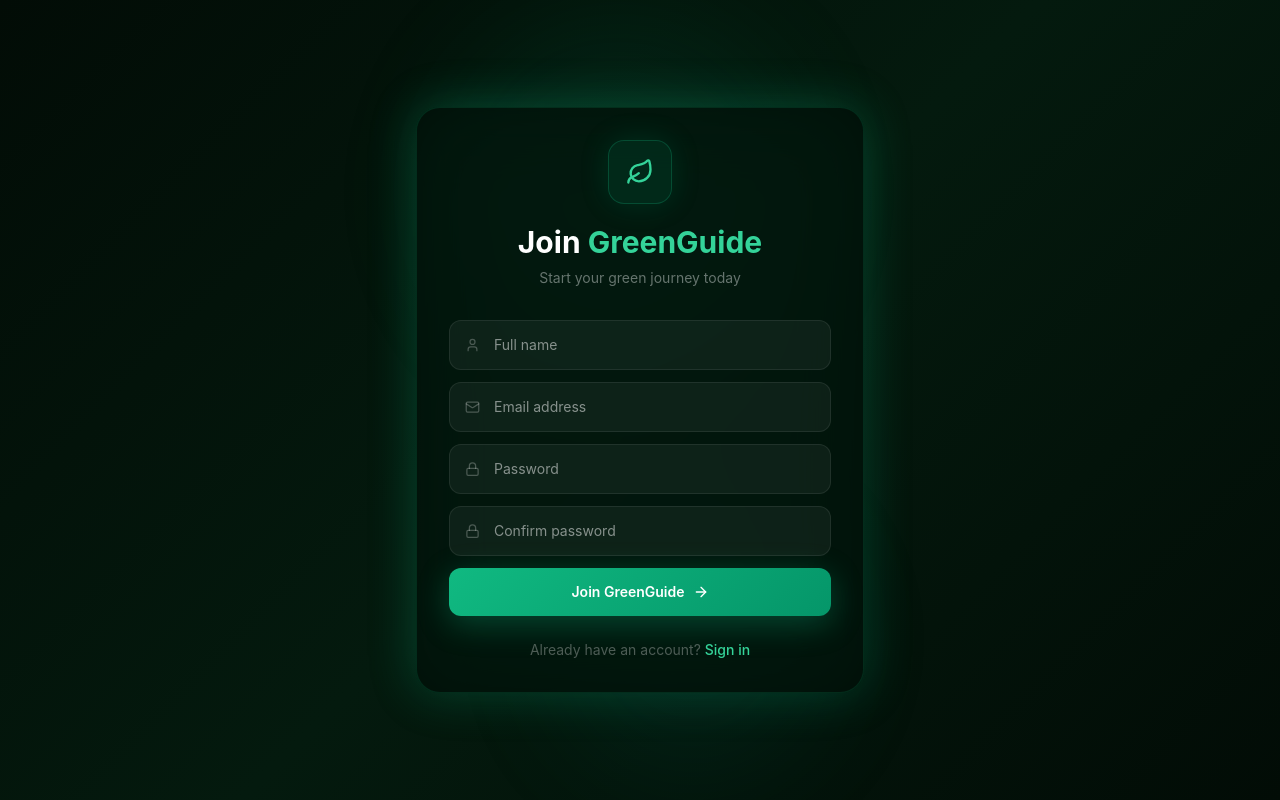
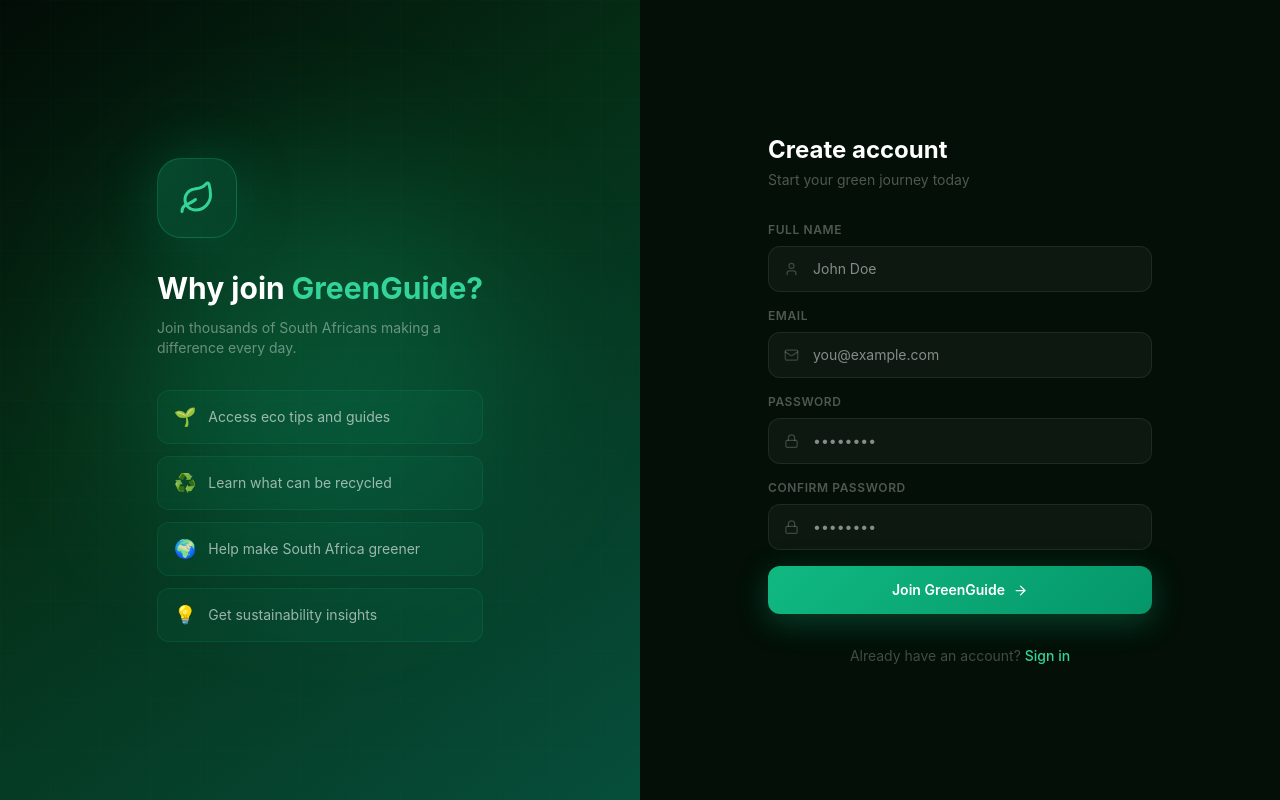
Before and after one commit to kattdevs/GreenGuide, a React (Vite) app in the folder frontend/: page /signup in a window 1280 px wide. Built offline with nearby package versions, Linux system fonts and the light colour scheme.

Commit message:
redesigned signup page for uniform design

```diff
--- a/frontend/src/pages/Signup.jsx
+++ b/frontend/src/pages/Signup.jsx
@@ -28,68 +28,126 @@ export default function Signup() {
   }
 
   const fields = [
-    { key: 'name',     placeholder: 'Full name',        type: 'text',     Icon: User },
-    { key: 'email',    placeholder: 'Email address',    type: 'email',    Icon: Mail },
-    { key: 'password', placeholder: 'Password',         type: 'password', Icon: Lock },
-    { key: 'confirm',  placeholder: 'Confirm password', type: 'password', Icon: Lock },
+    { key: 'name',     placeholder: 'John Doe',         type: 'text',     Icon: User, label: 'Full Name'        },
+    { key: 'email',    placeholder: 'you@example.com',  type: 'email',    Icon: Mail, label: 'Email'            },
+    { key: 'password', placeholder: '••••••••',          type: 'password', Icon: Lock, label: 'Password'         },
+    { key: 'confirm',  placeholder: '••••••••',          type: 'password', Icon: Lock, label: 'Confirm Password' },
+  ];
+
+  const perks = [
+    { icon: '🌱', text: 'Access eco tips and guides'           },
+    { icon: '♻️', text: 'Learn what can be recycled'           },
+    { icon: '🌍', text: 'Help make South Africa greener'       },
+    { icon: '💡', text: 'Get sustainability insights'          },
   ];
 
   return (
-    <div className="relative min-h-screen flex items-center justify-center px-4 py-12"
-         style={{ background: 'linear-gradient(135deg, #020c06 0%, #041a0e 50%, #020c06 100%)' }}>
-      <div className="fixed inset-0 overflow-hidden pointer-events-none">
-        <div className="absolute top-0 left-1/3 w-96 h-96 rounded-full blur-3xl opacity-15"
-             style={{ background: 'radial-gradient(circle, #10b981, transparent)' }} />
-        <div className="absolute bottom-0 right-1/3 w-80 h-80 rounded-full blur-3xl opacity-10"
-             style={{ background: 'radial-gradient(circle, #14b8a6, transparent)' }} />
+    <div className="min-h-screen flex">
+
+      {/* Left panel */}
+      <div className="hidden lg:flex lg:w-1/2 relative overflow-hidden flex-col items-center justify-center p-12"
+           style={{ background: 'linear-gradient(145deg, #020c06 0%, #052e16 40%, #064e3b 100%)' }}>
+
+        <div className="absolute inset-0 opacity-5"
+             style={{
+               backgroundImage: `linear-gradient(rgba(16,185,129,0.4) 1px, transparent 1px),
+                                 linear-gradient(90deg, rgba(16,185,129,0.4) 1px, transparent 1px)`,
+               backgroundSize: '50px 50px'
+             }} />
+
+        <motion.div
+          animate={{ scale: [1, 1.3, 1], opacity: [0.15, 0.25, 0.15] }}
+          transition={{ repeat: Infinity, duration: 8, ease: 'easeInOut' }}
+          className="absolute top-1/4 left-1/4 w-80 h-80 rounded-full blur-3xl pointer-events-none"
+          style={{ background: '#10b981' }} />
+
+        <div className="relative z-10">
+          <motion.div
+            initial={{ opacity: 0, scale: 0.8 }}
+            animate={{ opacity: 1, scale: 1 }}
+            className="inline-flex items-center justify-center w-20 h-20 rounded-3xl mb-8 border"
+            style={{
+              background: 'linear-gradient(135deg, rgba(16,185,129,0.25), rgba(5,150,105,0.1))',
+              borderColor: 'rgba(16,185,129,0.3)',
+              boxShadow: '0 0 60px rgba(16,185,129,0.2)',
+            }}>
+            <Leaf size={36} style={{ color: '#34d399' }} />
+          </motion.div>
+
+          <motion.h2
+            initial={{ opacity: 0, y: 20 }}
+            animate={{ opacity: 1, y: 0 }}
+            transition={{ delay: 0.2 }}
+            className="text-3xl font-bold text-white mb-3">
+            Why join <span style={{ color: '#34d399' }}>GreenGuide?</span>
+          </motion.h2>
+
+          <motion.p
+            initial={{ opacity: 0, y: 20 }}
+            animate={{ opacity: 1, y: 0 }}
+            transition={{ delay: 0.3 }}
+            className="text-white/40 text-sm mb-8 max-w-xs">
+            Join thousands of South Africans making a difference every day.
+          </motion.p>
+
+          <div className="space-y-3">
+            {perks.map((perk, i) => (
+              <motion.div key={i}
+                initial={{ opacity: 0, x: -20 }}
+                animate={{ opacity: 1, x: 0 }}
+                transition={{ delay: 0.3 + i * 0.1 }}
+                className="flex items-center gap-3 px-4 py-3 rounded-xl border"
+                style={{
+                  background: 'rgba(16,185,129,0.06)',
+                  borderColor: 'rgba(16,185,129,0.12)',
+                }}>
+                <span className="text-lg">{perk.icon}</span>
+                <span className="text-white/60 text-sm">{perk.text}</span>
+              </motion.div>
+            ))}
+          </div>
+        </div>
       </div>
 
-      <div className="relative z-10 w-full max-w-md">
+      {/* Right panel — form */}
+      <div className="w-full lg:w-1/2 flex items-center justify-center px-6 py-12"
+           style={{ background: '#030f07' }}>
+        <div className="w-full max-w-sm">
           <motion.div
-          initial={{ opacity: 0, y: 40 }}
-          animate={{ opacity: 1, y: 0 }}
-          transition={{ duration: 0.7, ease: 'easeOut' }}>
+            initial={{ opacity: 0, x: 30 }}
+            animate={{ opacity: 1, x: 0 }}
+            transition={{ duration: 0.6, ease: 'easeOut' }}>
 
-          <div className="absolute -inset-px rounded-3xl blur-xl opacity-30"
-               style={{ background: 'linear-gradient(135deg, #10b981, #059669)' }} />
-
-          <div className="relative rounded-3xl p-8 border"
-               style={{
-                 background: 'rgba(2,12,6,0.8)',
-                 backdropFilter: 'blur(32px)',
-                 borderColor: 'rgba(16,185,129,0.15)',
-               }}>
-
-            <div className="text-center mb-8">
-              <div className="inline-flex items-center justify-center w-16 h-16 rounded-2xl mb-5 border"
-                   style={{
-                     background: 'rgba(16,185,129,0.1)',
-                     borderColor: 'rgba(16,185,129,0.25)',
-                     boxShadow: '0 0 30px rgba(16,185,129,0.15)',
-                   }}>
-                <Leaf size={28} style={{ color: '#34d399' }} />
+            <div className="flex items-center gap-2 mb-10 lg:hidden">
+              <div className="w-8 h-8 rounded-xl flex items-center justify-center"
+                   style={{ background: 'linear-gradient(135deg, #10b981, #059669)' }}>
+                <Leaf size={16} className="text-white" />
               </div>
-              <h1 className="text-3xl font-bold text-white">Join <span style={{ color: '#34d399' }}>GreenGuide</span></h1>
-              <p className="text-white/40 text-sm mt-2">Start your green journey today</p>
+              <span className="font-bold text-white">Green<span style={{ color: '#34d399' }}>Guide</span></span>
             </div>
 
-            <form onSubmit={handleSubmit} className="space-y-3">
-              {fields.map(({ key, placeholder, type, Icon }, i) => (
-                <motion.div key={key} initial={{ opacity: 0, x: -20 }} animate={{ opacity: 1, x: 0 }}
-                  transition={{ delay: 0.1 + i * 0.08 }} className="relative">
+            <h2 className="text-2xl font-bold text-white mb-1">Create account</h2>
+            <p className="text-white/30 text-sm mb-8">Start your green journey today</p>
+
+            <form onSubmit={handleSubmit} className="space-y-4">
+              {fields.map(({ key, placeholder, type, Icon, label }, i) => (
+                <motion.div key={key}
+                  initial={{ opacity: 0, y: 10 }}
+                  animate={{ opacity: 1, y: 0 }}
+                  transition={{ delay: 0.1 + i * 0.07 }}>
+                  <label className="text-xs font-semibold uppercase tracking-wider block mb-2"
+                         style={{ color: 'rgba(255,255,255,0.3)' }}>{label}</label>
+                  <div className="relative">
                     <Icon size={15} className="absolute left-4 top-1/2 -translate-y-1/2"
-                       style={{ color: 'rgba(255,255,255,0.25)' }} />
+                         style={{ color: 'rgba(255,255,255,0.2)' }} />
                     <input type={type} required placeholder={placeholder} value={form[key]}
                       onChange={e => setForm({ ...form, [key]: e.target.value })}
-                    className="w-full pl-11 pr-4 py-3.5 rounded-xl text-white text-sm outline-none transition-all"
-                    style={{
-                      background: 'rgba(255,255,255,0.05)',
-                      border: '1px solid rgba(255,255,255,0.08)',
-                      caretColor: '#10b981',
-                    }}
-                    onFocus={e => e.target.style.borderColor = 'rgba(16,185,129,0.5)'}
-                    onBlur={e => e.target.style.borderColor = 'rgba(255,255,255,0.08)'}
+                      className="w-full pl-11 pr-4 py-3 rounded-xl text-white text-sm outline-none transition-all"
+                      style={{ background: 'rgba(255,255,255,0.04)', border: '1px solid rgba(255,255,255,0.08)', caretColor: '#10b981' }}
+                      onFocus={e => { e.target.style.borderColor = 'rgba(16,185,129,0.5)'; e.target.style.background = 'rgba(16,185,129,0.05)'; }}
+                      onBlur={e => { e.target.style.borderColor = 'rgba(255,255,255,0.08)'; e.target.style.background = 'rgba(255,255,255,0.04)'; }}
                     />
+                  </div>
                 </motion.div>
               ))}
 
@@ -102,20 +160,18 @@ export default function Signup() {
                 {busy ? (
                   <motion.div animate={{ rotate: 360 }} transition={{ repeat: Infinity, duration: 1, ease: 'linear' }}
                     className="w-4 h-4 rounded-full border-2 border-white/30 border-t-white" />
-                ) : (
-                  <> Join GreenGuide <ArrowRight size={16} /> </>
-                )}
+                ) : (<> Join GreenGuide <ArrowRight size={15} /> </>)}
               </motion.button>
             </form>
 
-            <p className="text-center text-white/30 text-sm mt-6">
+            <p className="text-center text-white/25 text-sm mt-8">
               Already have an account?{' '}
               <Link to="/login" style={{ color: '#34d399' }} className="font-medium hover:text-emerald-300 transition-colors">
                 Sign in
               </Link>
             </p>
+          </motion.div>
         </div>
-        </motion.div>
       </div>
     </div>
   );
```
Lines whose indentation alone changed are shown as unchanged.
